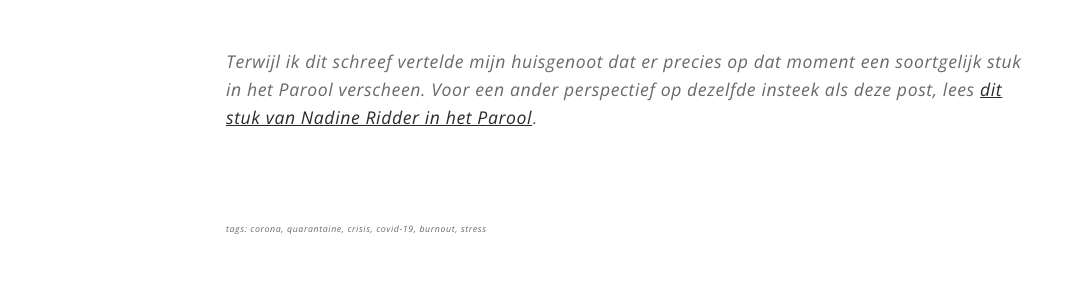
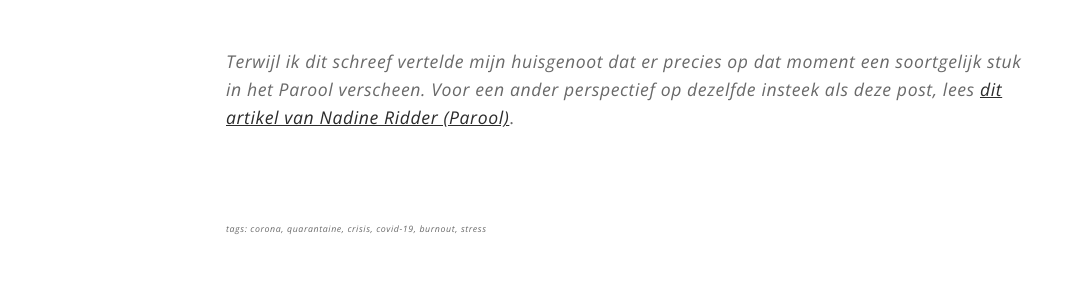
Before and after one commit to Lenzeg/Cogsci_blog, a Jekyll site: the page built from _posts/2020-04-04-corona.markdown, in a window 1280 px wide and 900 px high, scrolled down 2090 px. Shown: the part 362-662 px from the top of the window, without its empty margins (8-1074 px from the left). Built offline with Jekyll 4.4.1, drawn with Linux system fonts in a browser that asks for light colours.

Commit message:
corona 2

```diff
--- a/_posts/2020-04-04-corona.markdown
+++ b/_posts/2020-04-04-corona.markdown
@@ -35,7 +35,7 @@ Naast de positieve kanten van het sociale isolement zijn er natuurlijk ook veel
 
 
 <br><br><br>
-*Terwijl ik dit schreef vertelde mijn huisgenoot dat er precies op dat moment een soortgelijk stuk in het Parool verscheen. Voor een ander perspectief op dezelfde insteek als deze post, lees [dit stuk van Nadine Ridder in het Parool](https://www.parool.nl/columns-opinie/een-stressvrij-gezond-en-dus-rijk-leven-met-minder-prikkels~b10d798e/)*.
+*Terwijl ik dit schreef vertelde mijn huisgenoot dat er precies op dat moment een soortgelijk stuk in het Parool verscheen. Voor een ander perspectief op dezelfde insteek als deze post, lees [dit artikel van Nadine Ridder (Parool)](https://www.parool.nl/columns-opinie/een-stressvrij-gezond-en-dus-rijk-leven-met-minder-prikkels~b10d798e/)*.
 
 
 
```
